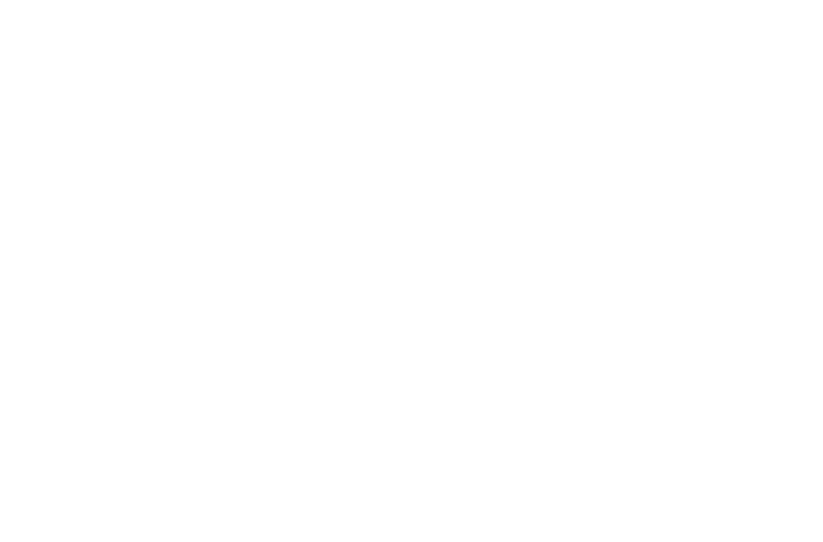
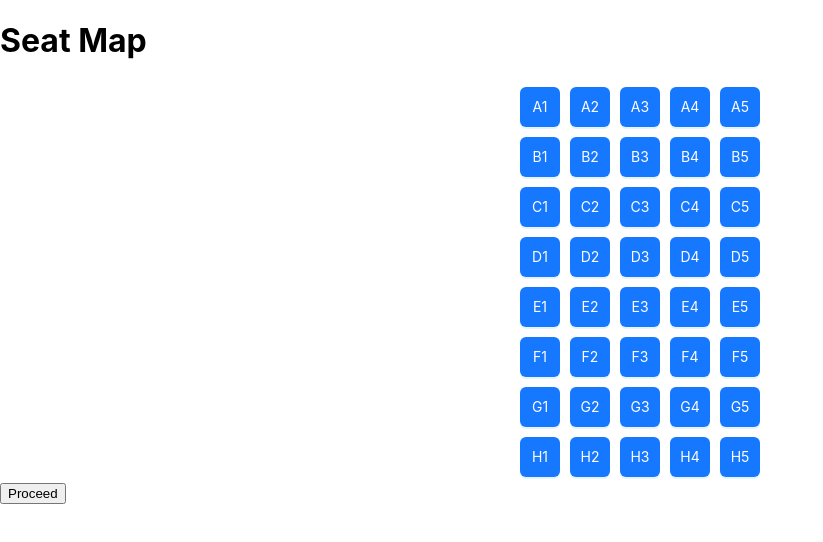
Before and after one commit to MaryParagoso/WeBareBears_MovieReservation, a React (Create React App) app: page /seat-layout in a window 1280 px wide. Before the commit this address had no page. Shown: the top 542 px of the page, without its empty margins (0-823 px from the left). Built offline with nearby package versions, Linux system fonts and the light colour scheme.

Commit message:
Seat Layout Page and components

```diff
--- a/src/App.js
+++ b/src/App.js
@@ -2,6 +2,7 @@
 import { BrowserRouter as Router, Route, Routes } from 'react-router-dom';
 import Landing from './pages/Landing';
 import MenuPage from './pages/MenuPage';
+import SeatLayout from './pages/SeatLayout';
 
 const App = () => {
   return (
@@ -9,6 +10,7 @@
       <Routes>
         <Route path="/" element={<Landing/>} ></Route>
         <Route path="/menu" element={<MenuPage/>} ></Route>
+        <Route path="/seat-layout" element={<SeatLayout/>} ></Route>
       </Routes>
     </Router>
   );
--- /dev/null
+++ b/src/component/SeatData.js
@@ -0,0 +1,52 @@
+// data/seatData.js
+const seatData = [
+    { seat_name: 'A1', movie_title: 'Movie 1', time_slot: '10:00 AM', cinema_number: 1, availability: 'available' },
+    { seat_name: 'A2', movie_title: 'Movie 1', time_slot: '10:00 AM', cinema_number: 1, availability: 'available' },
+    { seat_name: 'A3', movie_title: 'Movie 1', time_slot: '10:00 AM', cinema_number: 1, availability: 'available' },
+    { seat_name: 'A4', movie_title: 'Movie 1', time_slot: '10:00 AM', cinema_number: 1, availability: 'booked' },
+    { seat_name: 'A5', movie_title: 'Movie 1', time_slot: '10:00 AM', cinema_number: 1, availability: 'available' },
+
+    { seat_name: 'B1', movie_title: 'Movie 1', time_slot: '10:00 AM', cinema_number: 1, availability: 'available' },
+    { seat_name: 'B2', movie_title: 'Movie 1', time_slot: '10:00 AM', cinema_number: 1, availability: 'available' },
+    { seat_name: 'B3', movie_title: 'Movie 1', time_slot: '10:00 AM', cinema_number: 1, availability: 'available' },
+    { seat_name: 'B4', movie_title: 'Movie 1', time_slot: '10:00 AM', cinema_number: 1, availability: 'available' },
+    { seat_name: 'B5', movie_title: 'Movie 1', time_slot: '10:00 AM', cinema_number: 1, availability: 'available' },
+
+    { seat_name: 'C1', movie_title: 'Movie 1', time_slot: '10:00 AM', cinema_number: 1, availability: 'available' },
+    { seat_name: 'C2', movie_title: 'Movie 1', time_slot: '10:00 AM', cinema_number: 1, availability: 'available' },
+    { seat_name: 'C3', movie_title: 'Movie 1', time_slot: '10:00 AM', cinema_number: 1, availability: 'available' },
+    { seat_name: 'C4', movie_title: 'Movie 1', time_slot: '10:00 AM', cinema_number: 1, availability: 'available' },
+    { seat_name: 'C5', movie_title: 'Movie 1', time_slot: '10:00 AM', cinema_number: 1, availability: 'available' },
+
+    { seat_name: 'D1', movie_title: 'Movie 1', time_slot: '10:00 AM', cinema_number: 1, availability: 'available' },
+    { seat_name: 'D2', movie_title: 'Movie 1', time_slot: '10:00 AM', cinema_number: 1, availability: 'available' },
+    { seat_name: 'D3', movie_title: 'Movie 1', time_slot: '10:00 AM', cinema_number: 1, availability: 'available' },
+    { seat_name: 'D4', movie_title: 'Movie 1', time_slot: '10:00 AM', cinema_number: 1, availability: 'available' },
+    { seat_name: 'D5', movie_title: 'Movie 1', time_slot: '10:00 AM', cinema_number: 1, availability: 'available' },
+
+    { seat_name: 'E1', movie_title: 'Movie 1', time_slot: '10:00 AM', cinema_number: 1, availability: 'available' },
+    { seat_name: 'E2', movie_title: 'Movie 1', time_slot: '10:00 AM', cinema_number: 1, availability: 'available' },
+    { seat_name: 'E3', movie_title: 'Movie 1', time_slot: '10:00 AM', cinema_number: 1, availability: 'available' },
+    { seat_name: 'E4', movie_title: 'Movie 1', time_slot: '10:00 AM', cinema_number: 1, availability: 'available' },
+    { seat_name: 'E5', movie_title: 'Movie 1', time_slot: '10:00 AM', cinema_number: 1, availability: 'available' },
+
+    { seat_name: 'F1', movie_title: 'Movie 1', time_slot: '10:00 AM', cinema_number: 1, availability: 'available' },
+    { seat_name: 'F2', movie_title: 'Movie 1', time_slot: '10:00 AM', cinema_number: 1, availability: 'available' },
+    { seat_name: 'F3', movie_title: 'Movie 1', time_slot: '10:00 AM', cinema_number: 1, availability: 'available' },
+    { seat_name: 'F4', movie_title: 'Movie 1', time_slot: '10:00 AM', cinema_number: 1, availability: 'available' },
+    { seat_name: 'F5', movie_title: 'Movie 1', time_slot: '10:00 AM', cinema_number: 1, availability: 'available' },
+
+    { seat_name: 'G1', movie_title: 'Movie 1', time_slot: '10:00 AM', cinema_number: 1, availability: 'available' },
+    { seat_name: 'G2', movie_title: 'Movie 1', time_slot: '10:00 AM', cinema_number: 1, availability: 'available' },
+    { seat_name: 'G3', movie_title: 'Movie 1', time_slot: '10:00 AM', cinema_number: 1, availability: 'available' },
+    { seat_name: 'G4', movie_title: 'Movie 1', time_slot: '10:00 AM', cinema_number: 1, availability: 'available' },
+    { seat_name: 'G5', movie_title: 'Movie 1', time_slot: '10:00 AM', cinema_number: 1, availability: 'available' },
+
+    { seat_name: 'H1', movie_title: 'Movie 1', time_slot: '10:00 AM', cinema_number: 1, availability: 'available' },
+    { seat_name: 'H2', movie_title: 'Movie 1', time_slot: '10:00 AM', cinema_number: 1, availability: 'available' },
+    { seat_name: 'H3', movie_title: 'Movie 1', time_slot: '10:00 AM', cinema_number: 1, availability: 'available' },
+    { seat_name: 'H4', movie_title: 'Movie 1', time_slot: '10:00 AM', cinema_number: 1, availability: 'available' },
+    { seat_name: 'H5', movie_title: 'Movie 1', time_slot: '10:00 AM', cinema_number: 1, availability: 'available' },
+  ];
+
+  export default seatData;
--- /dev/null
+++ b/src/component/SeatMap.js
@@ -0,0 +1,55 @@
+// components/SeatMap.js
+import React, { useState } from 'react';
+import { Button, Space } from 'antd';
+import '../stylesheets/seatmap.css';
+
+const generateSeatData = () => {
+  const rows = ['A', 'B', 'C', 'D', 'E', 'F', 'G', 'H'];
+  const columns = ['1', '2', '3', '4', '5'];
+
+  const seatData = [];
+
+  rows.forEach((row) => {
+    const rowSeats = columns.map((column) => ({ seat_name: row + column, availability: 'available' }));
+    seatData.push(rowSeats);
+  });
+
+  return seatData;
+};
+
+const SeatMap = ({ onSeatClick }) => {
+  const [seats, setSeats] = useState(generateSeatData());
+
+  const handleSeatClick = (rowIndex, columnIndex) => {
+    const updatedSeats = [...seats];
+    updatedSeats[rowIndex][columnIndex].availability =
+      updatedSeats[rowIndex][columnIndex].availability === 'available' ? 'booked' : 'available';
+    setSeats(updatedSeats);
+
+    // Pass the seat information to the parent component
+    const seatInfo = updatedSeats[rowIndex][columnIndex];
+    onSeatClick(seatInfo);
+  };
+
+  return (
+    <div>
+      {seats.map((row, rowIndex) => (
+        <div key={rowIndex} className="seat-row">
+          {row.map((seat, columnIndex) => (
+            <Button
+              key={seat.seat_name}
+              type={seat.availability === 'booked' ? 'danger' : 'primary'}
+              disabled={seat.availability === 'booked'}
+              className="seat"
+              onClick={() => handleSeatClick(rowIndex, columnIndex)}
+            >
+              {seat.seat_name}
+            </Button>
+          ))}
+        </div>
+      ))}
+    </div>
+  );
+};
+
+export default SeatMap;
--- /dev/null
+++ b/src/pages/SeatLayout.js
@@ -0,0 +1,32 @@
+import React, { useState } from 'react';
+import SeatMap from '../component/SeatMap';
+import seatData from '../component/SeatData';
+
+const SeatLayout = () => {
+  const [selectedSeats, setSelectedSeats] = useState([]);
+
+  const handleSeatClick = (selectedSeat) => {
+    setSelectedSeats((prevSelectedSeats) =>
+      prevSelectedSeats.includes(selectedSeat)
+        ? prevSelectedSeats.filter((seat) => seat !== selectedSeat)
+        : [...prevSelectedSeats, selectedSeat]
+    );
+  };
+
+  const handleProceedClick = () => {
+    // Assuming you want to log the selected seats for now
+    console.log('Selected Seats:', selectedSeats);
+
+    // TODO: Add logic to proceed with the selected seats (e.g., send to backend)
+  };
+
+  return (
+    <div>
+      <h1>Seat Map</h1>
+      <SeatMap seatData={seatData} onSeatClick={handleSeatClick} />
+      <button onClick={handleProceedClick}>Proceed</button>
+    </div>
+  );
+};
+
+export default SeatLayout;
--- /dev/null
+++ b/src/stylesheets/seatmap.css
@@ -0,0 +1,11 @@
+/* SeatMap.css */
+.seat-row {
+    display: flex;
+    justify-content: center;
+  }
+
+  .seat {
+    width: 40px;
+    height: 40px;
+    margin: 5px;
+  }
```
